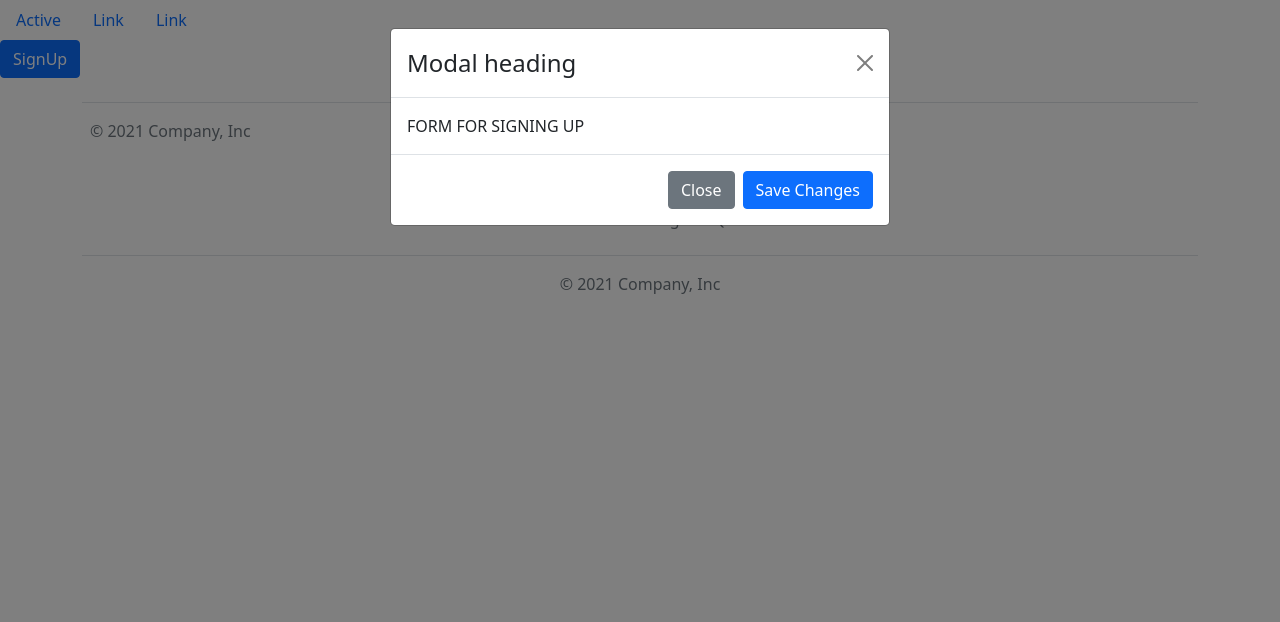
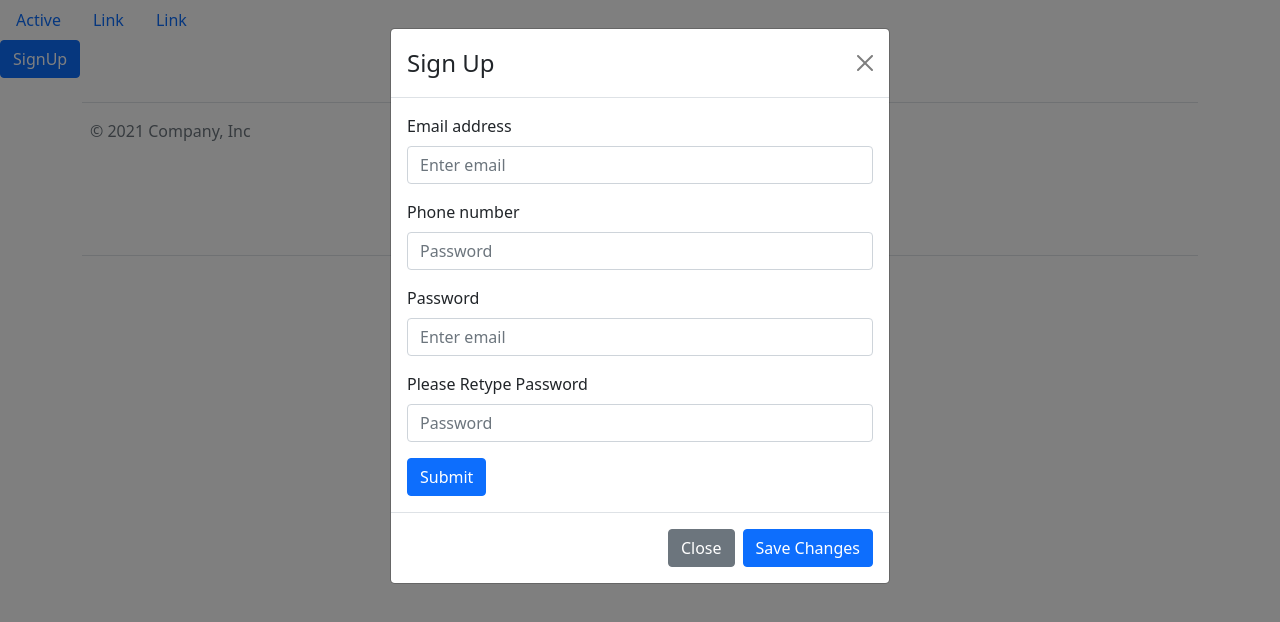
Before and after one commit to nascott94/very-good-mothers-club, a React (Create React App) app in the folder client/: page / in a window 1280 px wide. Both pictures are taken after a click on the button "SignUp". Shown: the top 622 px of the page. Built offline with nearby package versions, Linux system fonts and the light colour scheme; no server answers.

Commit message:
created signupForm

```diff
--- a/client/src/components/SignUp/SignUp.js
+++ b/client/src/components/SignUp/SignUp.js
@@ -1,5 +1,5 @@
 import React from "react";
-import { Modal, Button } from "react-bootstrap";
+import { Modal, Button, Form } from "react-bootstrap";
 import { useState } from "react";
 
 function SignUp() {
@@ -16,9 +16,35 @@ function SignUp() {
 
       <Modal show={show} onHide={handleClose}>
         <Modal.Header closeButton>
-          <Modal.Title>Modal heading</Modal.Title>
+          <Modal.Title>Sign Up</Modal.Title>
         </Modal.Header>
-        <Modal.Body>FORM FOR SIGNING UP</Modal.Body>
+        <Modal.Body>
+          <Form>
+            <Form.Group className="mb-3" controlId="formBasicEmail">
+              <Form.Label>Email address</Form.Label>
+              <Form.Control type="email" placeholder="Enter email" />
+            </Form.Group>
+
+            <Form.Group className="mb-3" controlId="formBasicPassword">
+              <Form.Label>Phone number</Form.Label>
+              <Form.Control type="password" placeholder="Password" />
+            </Form.Group>
+
+            <Form.Group className="mb-3" controlId="formBasicEmail">
+              <Form.Label>Password</Form.Label>
+              <Form.Control type="email" placeholder="Enter email" />
+            </Form.Group>
+
+            <Form.Group className="mb-3" controlId="formBasicPassword">
+              <Form.Label>Please Retype Password</Form.Label>
+              <Form.Control type="password" placeholder="Password" />
+            </Form.Group>
+
+            <Button variant="primary" type="submit">
+              Submit
+            </Button>
+          </Form>
+        </Modal.Body>
         <Modal.Footer>
           <Button variant="secondary" onClick={handleClose}>
             Close
```
